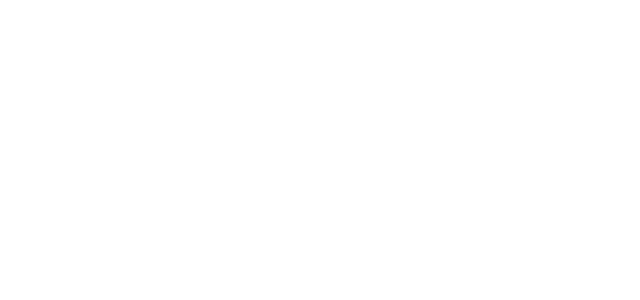
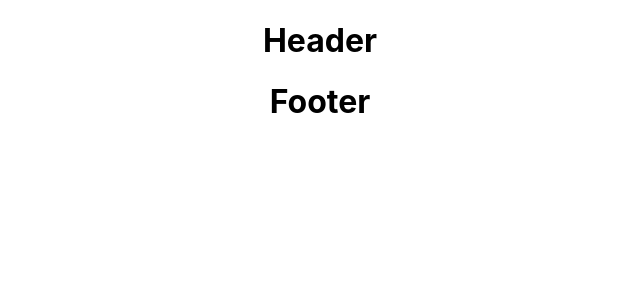
Before and after one commit to L2L-OakFrog/9-review-website, a React (Create React App) app: page / in a window 1280 px wide. Shown: the top 300 px of the page, without its empty margins (320-960 px from the left). Built offline with nearby package versions, Linux system fonts and the light colour scheme.

Commit message:
readme edit-3 & bootstrap

```diff
--- a/package.json
+++ b/package.json
@@ -6,7 +6,9 @@
     "@testing-library/jest-dom": "^5.14.1",
     "@testing-library/react": "^11.2.7",
     "@testing-library/user-event": "^12.8.3",
+    "bootstrap": "^5.1.1",
     "react": "^17.0.2",
+    "react-bootstrap": "^2.0.0-rc.0",
     "react-dom": "^17.0.2",
     "react-scripts": "4.0.3",
     "web-vitals": "^1.1.2"
--- a/public/index.html
+++ b/public/index.html
@@ -24,7 +24,7 @@
       work correctly both with client-side routing and a non-root public URL.
       Learn how to configure a non-root public URL by running `npm run build`.
     -->
-    <title>React App</title>
+    <title>Arabites</title>
   </head>
   <body>
     <noscript>You need to enable JavaScript to run this app.</noscript>
--- a/src/App.js
+++ b/src/App.js
@@ -1,10 +1,13 @@
 import logo from './logo.svg';
 import './App.css';
+import Header from './Component/Header/Header';
+import Footer from './Component/Footer/Footer';
 
 function App() {
   return (
     <div className="App">
-
+      <Header></Header>
+      <Footer></Footer>
     </div>
   );
 }
--- a/src/Component/Data/fakedata.js
+++ b/src/Component/Data/fakedata.js
@@ -4,6 +4,7 @@ const data = [
         img:'',
         name:'',
         detail:'',
+        catagory:'',
         price: 150,
         duration:'',
     },
```
Also changed, not shown: src/Component/Header/Header..css (added), 2 other files (tests, documents, lock files or other folders).
